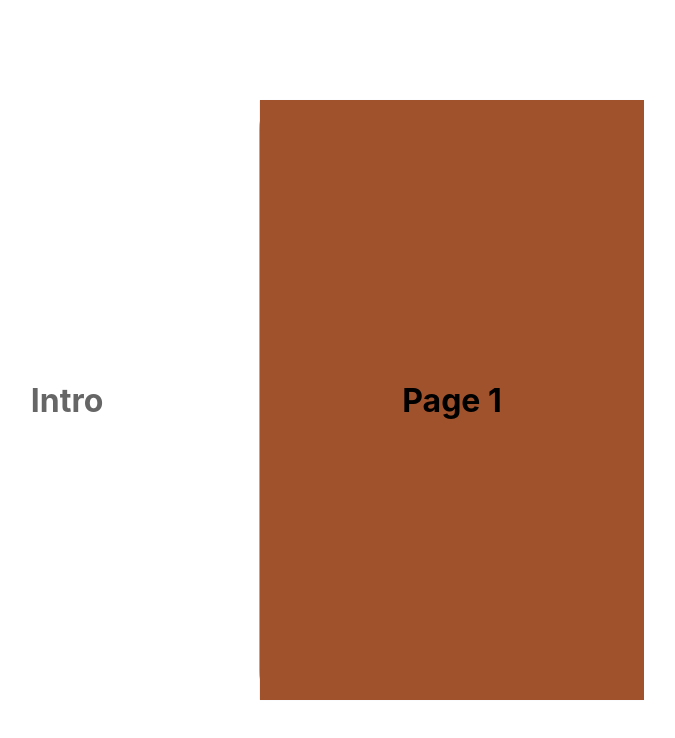
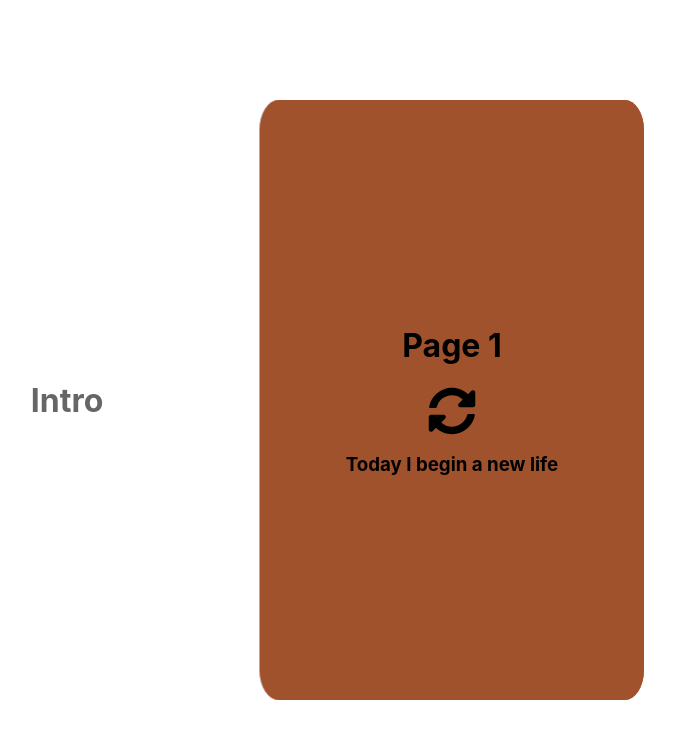
Before and after one commit to cubasve/Scrolls, a React (Create React App) app: page / in a window 1280 px wide. Shown: the top 738 px of the page, without its empty margins (381-1056 px from the left). Built offline with nearby package versions, Linux system fonts and the light colour scheme.

Commit message:
Add icons and title of content and round the pages

```diff
--- a/package.json
+++ b/package.json
@@ -3,7 +3,8 @@
   "version": "0.1.0",
   "private": true,
   "dependencies": {
-    "@fortawesome/fontawesome-free": "^5.15.3",
+    "@fortawesome/free-solid-svg-icons": "^5.15.3",
+    "@fortawesome/react-fontawesome": "^0.1.14",
     "@testing-library/jest-dom": "^5.12.0",
     "@testing-library/react": "^11.2.6",
     "@testing-library/user-event": "^12.8.3",
--- a/src/App.css
+++ b/src/App.css
@@ -1,9 +1,7 @@
 :root {
-  --page-count: 14;
+  --page-count: 13;
   --page-index: 0;
   --page-scroll: 25;
-  --rotation: 0;
-  --coefficient: 0;
 }
 
 /* .App {
@@ -59,12 +57,10 @@
   background-color: salmon;
 }
 
-/* 2nd part */
-
-.page {
+/* .page {
   transform: rotateY(calc(var(--rotation) * 1deg))
   translate3d(0, 0, calc((0.5 * var(--coefficient)) * 1px));
-}
+} */
 
 .page.half {
   display: flex;
@@ -78,14 +74,17 @@
 }
 
 .page.half.front {
-  transform: rotateY(0deg) translate3d(0, 0, 0);
+  /* transform: rotateY(0deg); */
+   /* translate3d(0, 0, 0); */
   background-color: sienna;
+  border-radius: 5%;
 }
 
 .page.half.back {
   transform: rotateY(180deg) translateZ(1px);
   /* transform: rotateY(0deg); */
   background-color: steelblue;
+  border-radius: 5%;
 }
 
 .content {
--- a/src/App.js
+++ b/src/App.js
@@ -2,6 +2,19 @@ import { useEffect } from 'react';
 import { gsap } from 'gsap';
 import { ScrollTrigger } from 'gsap/dist/ScrollTrigger';
 import './App.css';
+
+import { FontAwesomeIcon } from '@fortawesome/react-fontawesome';
+import {
+  faSyncAlt,
+  faHeart,
+  faFistRaised,
+  faPaw,
+  faClock,
+  faSmile,
+  faGrinTears,
+  faChartLine,
+  faRunning,
+  faBrain } from '@fortawesome/free-solid-svg-icons';
 
 export default function App() {
 
@@ -33,29 +46,34 @@ export default function App() {
   }, []);
 
   return (
-    <div>
+    // <div>
 
-      <main>
-        <div id="book-animation">
+    //   <main>
+        <main id="book-animation">
           <div className="scroll book">
             <h1>Intro</h1>
           </div>
 
-          {/* <div className="book" /> */}
+          <div className="book" />
 
           <div className="book" id="book">
 
             {/* 1st Set */}
-            <div className="page book cover front book-page">
+            {/* <div className="page book cover front book-page"> */}
+            <div className="page book cover book-page">
               <div className="page half front">
                 <div className="content">
                   <h1>Page 1</h1>
+                  <FontAwesomeIcon icon={faSyncAlt} size="3x" />
+                  <h3>Today I begin a new life</h3>
                 </div>
               </div>
 
               <div className="page half back">
                 <div className="content">
                   <h1>Page 2</h1>
+                  <FontAwesomeIcon icon={faHeart} size="3x" />
+                  <h3>I will greet this day with love in my heart</h3>
                 </div>
               </div>
             </div>
@@ -65,12 +83,16 @@ export default function App() {
               <div className="page half front">
                 <div className="content">
                   <h1>Page 3</h1>
+                  <FontAwesomeIcon icon={faFistRaised} size="3x" />
+                  <h3>I will persist until I succeed</h3>
                 </div>
               </div>
 
               <div className="page half back">
                 <div className="content">
                   <h1>Page 4</h1>
+                  <FontAwesomeIcon icon={faPaw} size="3x" />
+                  <h3>I am nature's greatest miracle</h3>
                 </div>
               </div>
             </div>
@@ -80,12 +102,16 @@ export default function App() {
               <div className="page half front">
                 <div className="content">
                   <h1>Page 5</h1>
+                  <FontAwesomeIcon icon={faClock} size="3x" />
+                  <h3>I will live this day as if it is my last</h3>
                 </div>
               </div>
 
               <div className="page half back">
                 <div className="content">
                   <h1>Page 6</h1>
+                  <FontAwesomeIcon icon={faSmile} size="3x" />
+                  <h3>I will be the master of my emotions</h3>
                 </div>
               </div>
             </div>
@@ -95,12 +121,16 @@ export default function App() {
               <div className="page half front">
                 <div className="content">
                   <h1>Page 7</h1>
+                  <FontAwesomeIcon icon={faGrinTears} size="3x" />
+                  <h3>I will laugh at the world</h3>
                 </div>
               </div>
 
               <div className="page half back">
                 <div className="content">
                   <h1>Page 8</h1>
+                  <FontAwesomeIcon icon={faChartLine} size="3x" />
+                  <h3>I will multiply my value a hundredfold</h3>
                 </div>
               </div>
             </div>
@@ -110,12 +140,16 @@ export default function App() {
               <div className="page half front">
                 <div className="content">
                   <h1>Page 9</h1>
+                  <FontAwesomeIcon icon={faRunning} size="3x" />
+                  <h3>I will act now</h3>
                 </div>
               </div>
 
               <div className="page half back">
                 <div className="content">
                   <h1>Page 10</h1>
+                  <FontAwesomeIcon icon={faBrain} size="3x" />
+                  <h3>Guidance</h3>
                 </div>
               </div>
             </div>
@@ -151,15 +185,16 @@ export default function App() {
             </div>
 
             {/* Back of book */}
-            <div className="page book cover back book-page">
+            {/* <div className="page book cover back book-page"> */}
+            <div className="page book cover book-page">
               <div className="content">
                 <h1>End of Book</h1>
               </div>
             </div>
 
           </div>
-        </div>
-      </main>
-    </div>
+        </main>
+    //   </main>
+    // </div>
   );
 }
```
Also changed, not shown: 1 other file (tests, documents, lock files or other folders).
